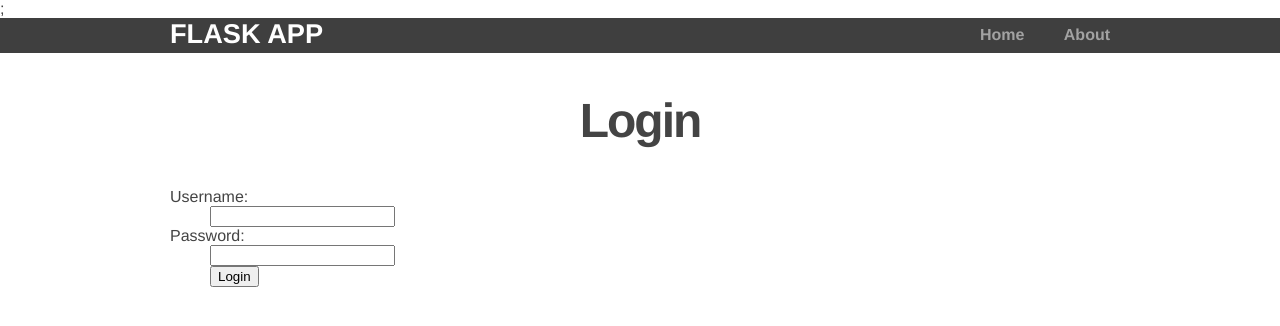
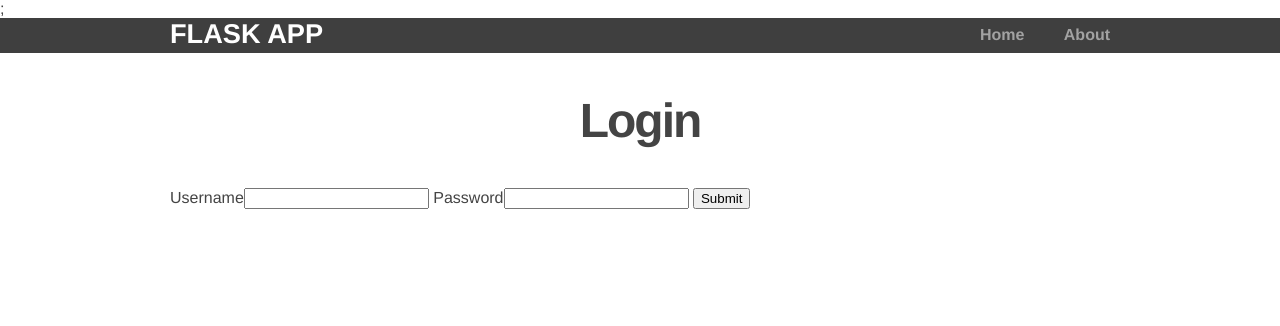
Before and after one commit to rendicott/flask-ldap, a Flask app: template templates/login.html in a window 1280 px wide. Shown: the top 326 px of the page. Run offline with Flask 2, Linux system fonts and the light colour scheme; the template is opened without the code that fills it, so the values that code supplies are empty, except form fields; form fields are guessed from the names that the template uses; parts of the project's set-up code (start-up, migrations or seed data) failed here and were passed over.

Commit message:
Got it integrated into a more advanced framework

```diff
--- a/routes.py
+++ b/routes.py
@@ -6,27 +6,16 @@
 # yum install openldap-devel
 # pip install flask-login
 # pip install wtforms
-# pip install flask-ldap-login
+# pip install flask-ldap3-login
 # pip install flask_wtf
-'''
-nano /usr/lib/python2.7/site-packages/flask_ldap_login/forms.py
-#### CHANGE
-#from flask.ext.wtf import Form
-from flask_wtf import Form
 
-'''
-
-from flask import Flask, request, render_template
-from flask_login import LoginManager
-from flask_login import UserMixin
-from flask_login import login_user
-#from wtforms import Form
-#from wtforms import TextField
-#from wtforms import PasswordField
-from flask_ldap_login import LDAPLoginForm, LDAPLoginManager
+from flask import Flask, url_for
+from flask_ldap3_login import LDAP3LoginManager
+from flask_login import LoginManager, login_user, UserMixin, current_user
+from flask import render_template, redirect
+from flask.ext.ldap3_login.forms import LDAPLoginForm
 
 from ldap_config import LDAP_SETTINGS
-
 
 app = Flask(__name__)
 app.secret_key = 'dank warhammer'
@@ -79,7 +68,7 @@ def home():
     if not current_user or current_user.is_anonymous:
         return redirect(url_for('login'))
 
-    return render_template_string('home.html')
+    return render_template('home.html')
 
 @app.route('/about')
 def about():
@@ -101,7 +90,7 @@ def login():
         login_user(form.user) # Tell flask-login to log them in.
         return redirect('/')  # Send them home
 
-    return render_template_string('login.html', form=form)
+    return render_template('login.html', form=form)
 
 if __name__ == '__main__':
   app.run(debug=True, host='0.0.0.0', port=5001)
--- a/templates/login.html
+++ b/templates/login.html
@@ -1,14 +1,9 @@
 {% extends "layout.html" %}
 {% block content %}
   <h2>Login</h2>
-  {% if error %}<p class=error><strong>Error:</strong> {{ error }}{% endif %}
-  <form action="{{ url_for('login') }}" method=post>
-    <dl>
-      <dt>Username:
-      <dd><input type=text name=username>
-      <dt>Password:
-      <dd><input type=password name=password>
-      <dd><input type=submit value=Login>
-    </dl>
+  <form method=POST>
+    <label>Username{{ form.username() }}</label>
+    <label>Password{{ form.password() }}</label>
+    {{ form.submit() }} {{ form.hidden_tag() }}
   </form>
 {% endblock %}
```
